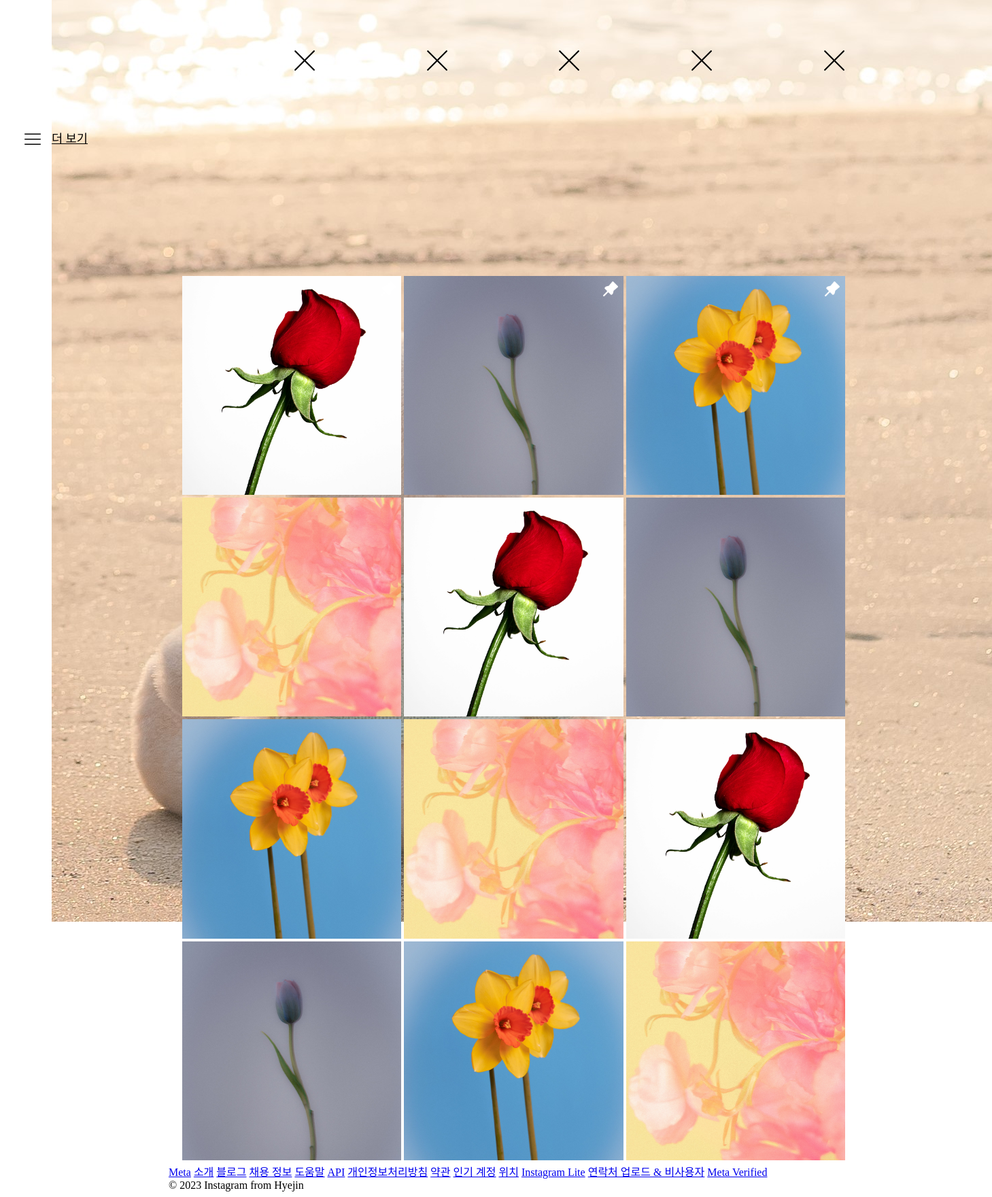
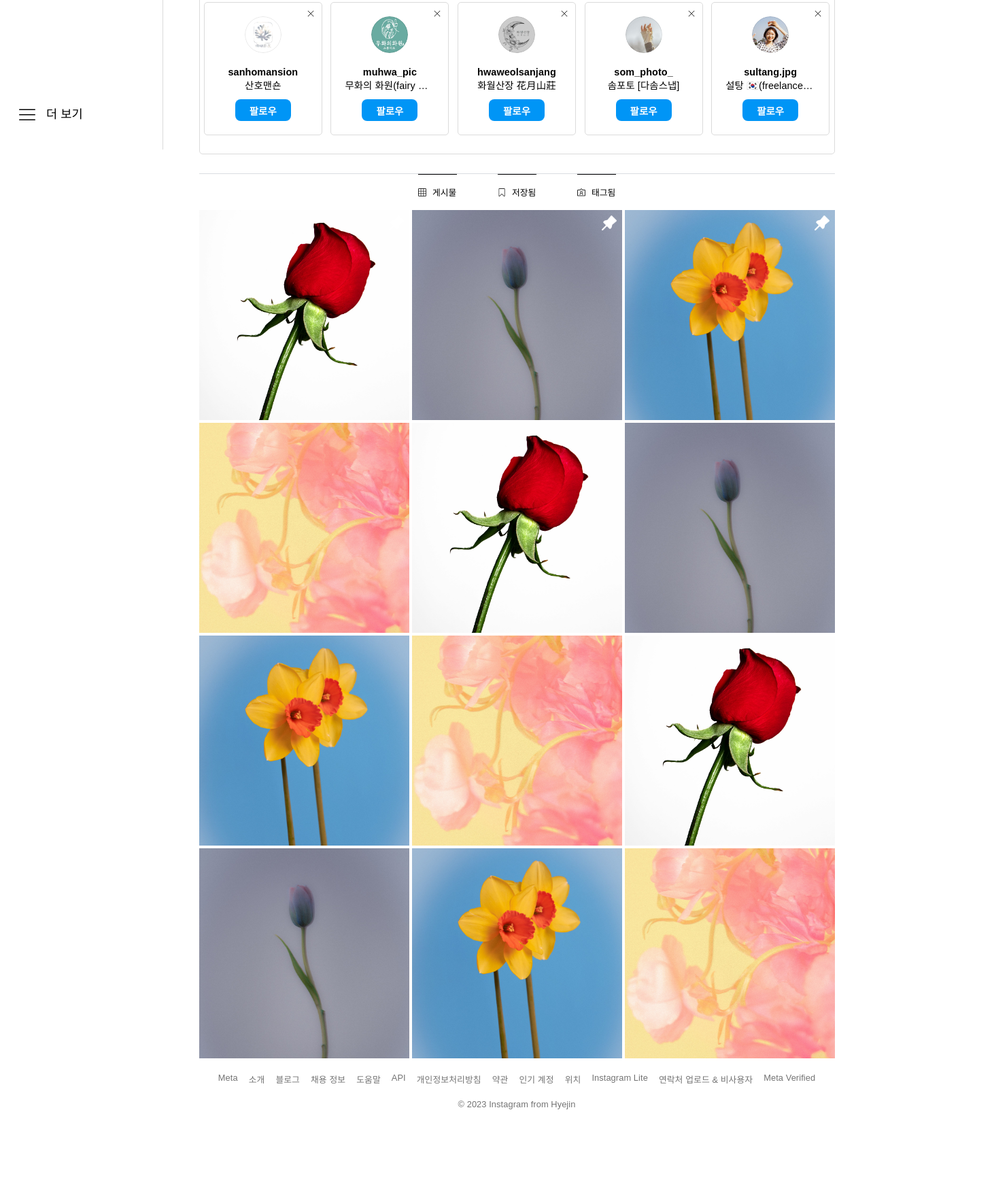
Before and after one commit to hyed0ni/Instagram, a plain HTML site: page profile.html in a window 1280 px wide. Shown: the part 580-2341 px from the top of the page at 68% size, 1459 px wide, since content can reach past the window. After the commit the page ends 2276 px from the top, so only its background shows below. Drawn offline with Linux system fonts and the light colour scheme; a web font is replaced by a local one.

Commit message:
코드 주석 2차

```diff
--- /dev/null
+++ b/css/common.css
@@ -0,0 +1,128 @@
+/* 공통 css */
+
+* {
+    box-sizing: border-box;
+    margin: 0;
+    padding: 0;
+    font-family: 'SUIT-Regular', sans-serif;
+    letter-spacing: 0.1px;
+}
+
+a {
+    color: black;
+    text-decoration: none;
+}
+
+@font-face {
+    font-family: 'SUIT-Regular';
+    src: url('https://cdn.jsdelivr.net/gh/projectnoonnu/noonfonts_suit@1.0/SUIT-Regular.woff2') format('woff2');
+    font-weight: normal;
+    font-style: normal;
+}
+
+/* main */
+.main {
+    display: flex;
+    flex-direction: column;
+    flex-grow: 1;
+    justify-content: space-between;
+    align-items: center;
+    min-height: 100vh;
+    margin-left: 335px;
+}
+
+/* main -> 푸터 */
+.main .policy {
+    display: flex;
+    flex-direction: column;
+    align-items: center;
+    margin: 17px 0 52px;
+    padding: 0px 20px;
+}
+
+.main .policy * {
+    font-size: 0.8rem;
+    color: #737373;
+}
+
+/* 푸터: 이용 정책 */
+.main .policy div:first-child {
+    display: flex;
+    flex-wrap: wrap;
+    justify-content: center;
+}
+
+.main .policy a {margin: 0 8px 8px;}
+
+.main .policy a:hover {text-decoration: underline;}
+
+/* 푸터: 저작권 표시 */
+.main .policy div:last-child {margin: 12px 0;}
+
+
+
+
+
+
+
+
+
+
+
+
+
+
+
+
+
+/* profile-image border */
+.profile-image > div:first-child {
+    position: relative;
+    border-radius: 100%;
+    overflow: hidden;
+}
+
+.profile-image > div:first-child::after {
+    position: absolute;
+    top: 0;
+    left: 0;
+    width: 100%;
+    height: 100%;
+    box-sizing: border-box;
+    border: 1px solid rgba(0,0,0, .0975);
+    border-radius: 100%;
+    content: '';
+}
+
+.profile-image img {width: 100%;}
+
+/* button */
+.button {
+    display: flex;
+    justify-content: center;
+    align-items: center;
+    height: 32px;
+    margin-left: 8px;
+    border-radius: 8px;
+    font-size: 0.9rem;
+    font-weight: bold;
+}
+
+/* blue button */
+.blue {
+    background-color: #0095f6;
+    color: white;
+}
+
+.blue:hover {background-color: #1877f2;}
+
+/* gray button */
+.gray {
+    background-color: #EFEFEF;
+    color: black;
+}
+
+.gray:hover {background-color: #dbdbdb;}
+
+/* body container */
+.container {display: flex;}
--- a/index.html
+++ b/index.html
@@ -5,6 +5,7 @@
         <meta http-equiv="X-UA-Compatible" content="IE=edge">
         <meta name="viewport" content="width=device-width, initial-scale=1.0">
 
+        <!-- 파비콘 -->
         <link rel="apple-touch-icon" sizes="57x57" href="images/favicon/apple-icon-57x57.png">
         <link rel="apple-touch-icon" sizes="60x60" href="images/favicon/apple-icon-60x60.png">
         <link rel="apple-touch-icon" sizes="72x72" href="images/favicon/apple-icon-72x72.png">
@@ -25,8 +26,10 @@
 
         <title>Instagram</title>
 
+        <link rel="stylesheet" href="css/common.css" type="text/css">
         <link rel="stylesheet" href="css/aside.css" type="text/css">
         <link rel="stylesheet" href="css/index.css" type="text/css">
+        <link rel="stylesheet" href="css/modal.css" type="text/css">
     </head>
 
     <body>
@@ -35,7 +38,11 @@
 
             <div class="main">
                 <section class="news">
+
+                    <!-- 새로운 스토리 리스트 -->
                     <div class="story">
+
+                        <!-- 새로운 스토리 블록 -->
                         <div>
                             <a class="profile-image" href="#">
                                 <div><img src="images/profile/som_photo_.jpg" alt="솜포토 프로필 이미지"></div>
@@ -93,11 +100,18 @@
                         </div>
                     </div>
 
+                    <!-- 새로운 게시물 리스트 -->
                     <div class="posts">
+
+                        <!-- 새로운 게시물 블록 -->
                         <div>
                             <article>
                                 <div class="ps">
+
+                                    <!-- 헤더: 프로필 정보, 옵션 등 -->
                                     <div class="header">
+
+                                        <!-- 프로필 정보 -->
                                         <div>
                                             <a class="profile-image" href="#">
                                                 <div><img src="images/profile/som_photo_.jpg" alt="솜포토 프로필 이미지"></div>
@@ -106,17 +120,23 @@
                                         </div>
 
                                         <div></div>
+
+                                        <!-- 옵션 -->
                                         <div>
                                             <a href="#"><img class="icon hover" src="images/icon/option.png"></a>
                                         </div>
                                     </div>
 
+                                    <!-- 게시물 이미지 -->
                                     <div>
                                         <img src="images/post/photo-1.jpg">
                                         <div><a href="#"><img src="images/icon/person.png"></a></div>
                                     </div>
 
+                                    <!-- 푸터: 게시글 반응, 문구, 댓글 등 -->
                                     <div class="footer">
+
+                                        <!-- 게시글 반응 1: 좋아요, 댓글, 저장 등 -->
                                         <div>
                                             <div>
                                                 <a href="#"><img class="hover" src="images/icon/heart-full-2.png"></a>
@@ -132,11 +152,12 @@
                                             </div>
                                         </div>
 
+                                        <!-- 게시글 반응 2: 좋아요 수 등 -->
                                         <div>
-                                            <!-- <div>
+                                            <div>
                                                 <a class="bold" href="#">좋아요
                                                 <span>10</span>개</a>
-                                            </div> -->
+                                            </div>
                                             <div>
                                                 <div>
                                                     <a class="bold" href="#">jisu__tudio</a><span>님 외</span>
@@ -145,6 +166,7 @@
                                             </div>
                                         </div>
 
+                                        <!-- 게시글 문구 -->
                                         <div>
                                             <a href="#">som_photo_</a>
                                             <div>
@@ -156,8 +178,10 @@
                                             </div>
                                         </div>
 
+                                        <!-- 댓글 수 -->
                                         <div><a href="#">댓글 <span>100</span>개 모두 보기</a></div>
 
+                                        <!-- 댓글 입력 textarea -->
                                         <div>
                                             <form method="post">
                                                 <textarea name="comment" id="comment" rows="1" placeholder="댓글 달기..."></textarea>
@@ -166,12 +190,12 @@
                                     </div>
                                 </div>
                             </article>
-
                         </div>
                     </div>
                 </section>
 
                 <div class="side">
+                    <!-- 내 프로필 (프로필 이미지, 아이디, 이름) -->
                     <div class="header">
                         <a class="profile-image" href="profile.html">
                             <div><img src="images/profile/profile-1.jpg" alt="내 프로필 이미지"></div>
@@ -183,6 +207,7 @@
                         </div>
                     </div>
 
+                    <!-- 회원님을 위한 추천 -->
                     <div class="section">
                         <div>
                             <div>회원님을 위한 추천</div>
@@ -190,16 +215,20 @@
                         </div>
 
                         <div>
+                            <!-- 추천 계정 -->
                             <div class="recommend">
+                                <!-- 프로필 이미지 -->
                                 <a class="profile-image" href="#">
                                     <div><img src="images/profile/norue.jpg" alt="노루에픽 프로필 이미지"></div>
                                 </a>
 
+                                <!-- 아이디, 이름 -->
                                 <div>
                                     <a href="#">norue.pic</a>
                                     <span>노루에픽</span>
                                 </div>
 
+                                <!-- 팔로우 버튼 -->
                                 <div><a href="#">팔로우</a></div>
                             </div>
 
@@ -257,6 +286,7 @@
                         </div>
                     </div>
 
+                    <!-- 이용 정책, 저작권 표시 -->
                     <div class="footer">
                         <div>
                             <a href="https://about.instagram.com/" target="_blank" alt="About Instagram">소개</a> ·
@@ -276,6 +306,8 @@
         </div>
 
         <script>
+            // aside.html 연결 스크립트 (임시)
+
             async function fetchHtmlAsText(url) {
                 return await (await fetch(url)).text();
             }
```
Also changed, not shown: css/index.css (+42 -38 lines), css/settings.css (added, +59 -0 lines), settings.html (added, +99 -0 lines).
